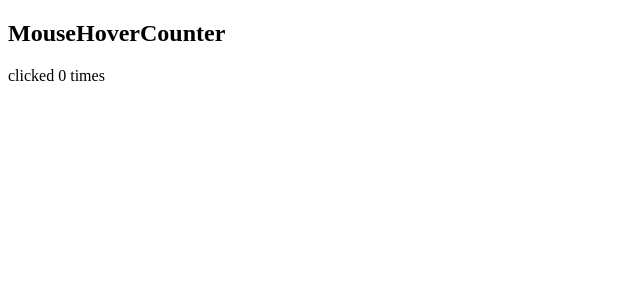
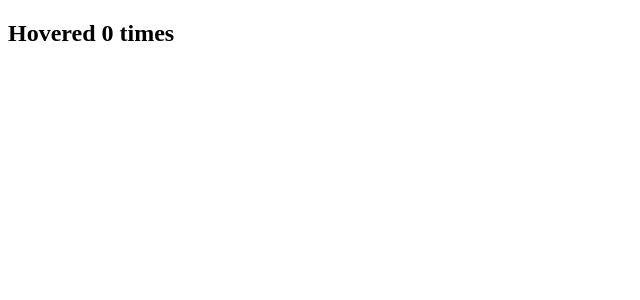
Before and after one commit to japneetkaurbhatia/react-essentials, a Next.js app: page /hoc/components/MouseHoverCounter in a window 1280 px wide. Shown: the top 300 px of the page, without its empty margins (0-640 px from the left). Built offline with nearby package versions, Linux system fonts and the light colour scheme.

Commit message:
hoc implementation for MouseHoverCounter and ButtonCounter

```diff
--- a/src/pages/hoc/components/MouseHoverCounter.tsx
+++ b/src/pages/hoc/components/MouseHoverCounter.tsx
@@ -1,18 +1,8 @@
-import React, { useState } from 'react';
+import React from 'react';
+import withCounter from '../withCounter';
 
-function MouseHoverCounter() {
-    const [count, setCount] = useState(0);
+const MouseHoverComponent = ({ count, incrementCount }) => {
+  return <h2 onMouseOver={incrementCount}>Hovered {count} times</h2>;
+};
 
-    const incrementCount = () => {
-        setCount((count) => count + 1);
-    };
-
-    return (
-        <div>
-            <h2>MouseHoverCounter</h2>
-            <div onMouseOver={incrementCount}>clicked {count} times</div>
-        </div>
-    );
-}
-
-export default MouseHoverCounter;
+export default withCounter(MouseHoverComponent);
--- /dev/null
+++ b/src/pages/hoc/withCounter.tsx
@@ -0,0 +1,25 @@
+import React, { useState } from 'react';
+
+const withCounter = (WrappedComponent) => {
+  const WithCounter = (props) => {
+    const [count, setCount] = useState(0);
+
+    const incrementCount = () => {
+      setCount(prevCount => prevCount + 1);
+    };
+
+    console.log('HOC', props.name);
+
+    return (
+      <WrappedComponent
+        count={count}
+        incrementCount={incrementCount}
+        {...props.name}
+      />
+    );
+  };
+
+  return WithCounter;
+};
+
+export default withCounter;
```
Also changed, not shown: src/pages/hoc/components/ButtonCounter.tsx (+6 -16 lines).
